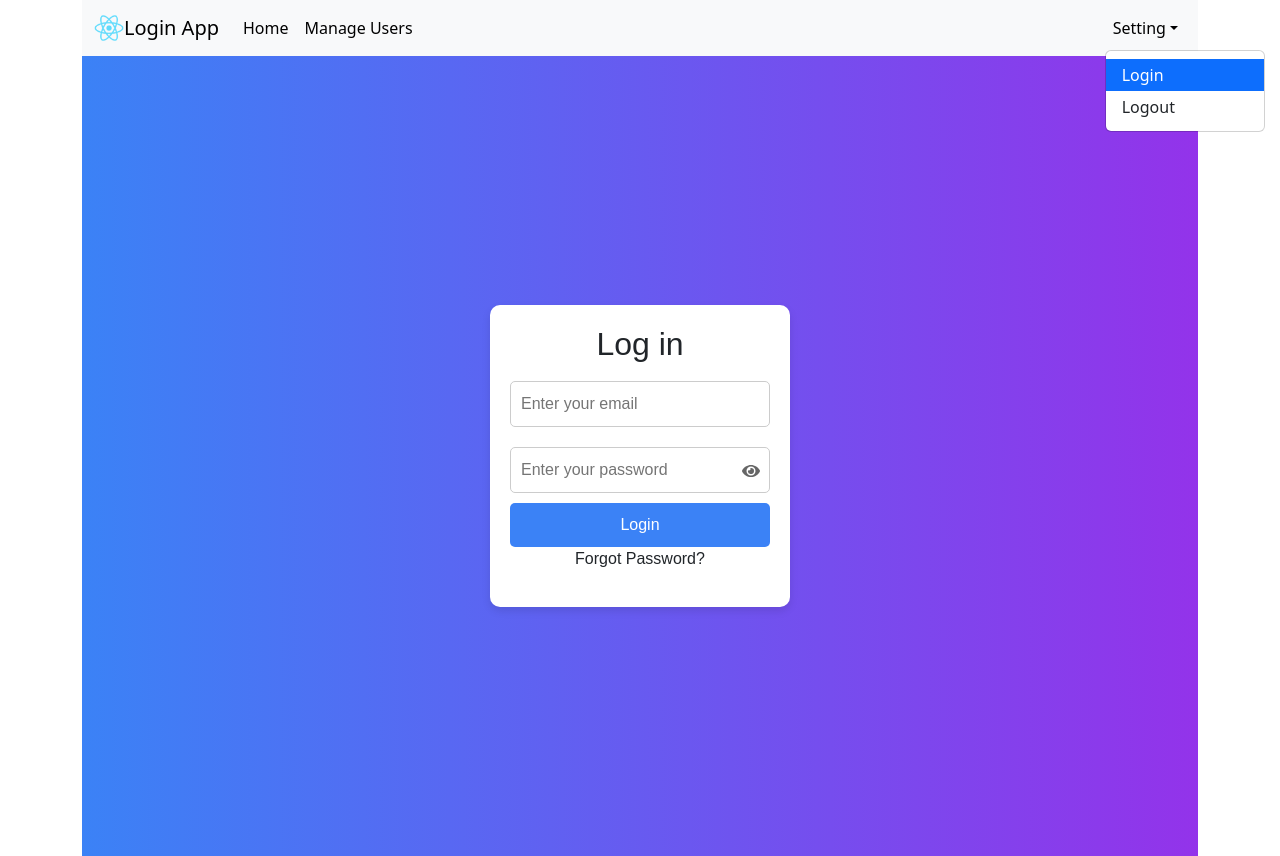
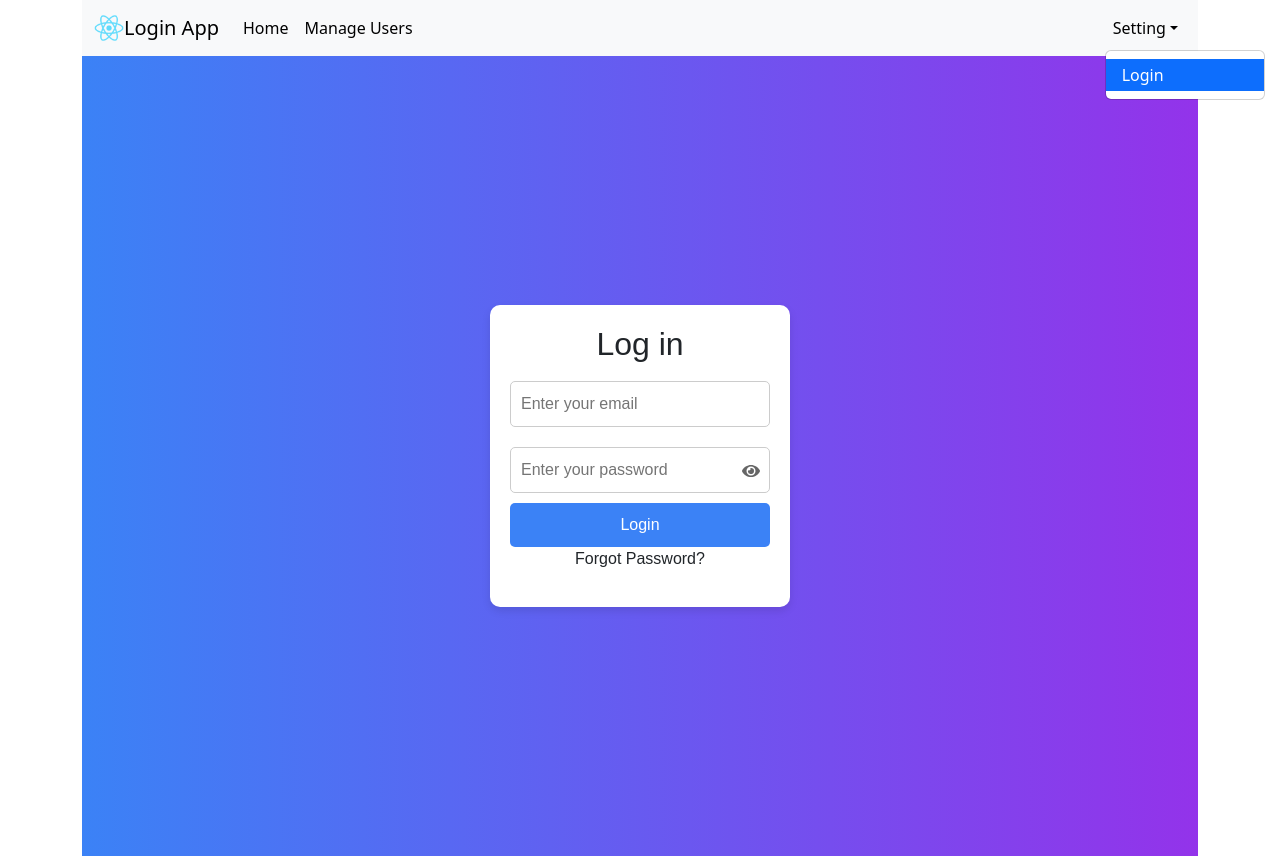
Before and after one commit to phucpham24/loginapp, a React (Create React App) app: page /login in a window 1280 px wide. Both pictures are taken after a click on the button "Setting". Built offline with nearby package versions, Linux system fonts and the light colour scheme.

Commit message:
login complete

```diff
--- a/src/components/Header.js
+++ b/src/components/Header.js
@@ -9,12 +9,12 @@ import { useContext } from 'react';
 import { UserContext } from '../context/UserContext';
 
 function Header() {
-  const {logout} = useContext(UserContext)
+  const {logout, user} = useContext(UserContext)
 
   const navigate = useNavigate();
 
   const handleLogout = ()=>{
-    localStorage.removeItem("token");
+    logout();
     navigate("/");
     toast.success("logout success!")
   }
@@ -38,13 +38,12 @@ function Header() {
               <NavLink to="/users" className="active nav-link">Manage Users</NavLink>
           </Nav>
             <Nav>
+            {user && user.email && <span className='nav-link'> Welcome {user.email} </span>}
             <NavDropdown title="Setting" id="basic-nav-dropdown">
-
-                <NavLink to="/login" className="dropdown-item">Login</NavLink>
-
-              <NavDropdown.Item onClick={()=> handleLogout()}>
-              Logout
-              </NavDropdown.Item>
+                {user && user.auth ===true
+                  ?  <NavDropdown.Item onClick={()=> handleLogout()}>Logout </NavDropdown.Item>
+                :<NavLink to="/login" className="dropdown-item">Login</NavLink>
+                }
             </NavDropdown>
           </Nav>
         </Navbar.Collapse>
--- a/src/components/login.js
+++ b/src/components/login.js
@@ -1,14 +1,16 @@
-import React, { useEffect, useState } from "react";
+import React, { useContext, useEffect, useState } from "react";
 import "./login.scss"; // Import the CSS file
 import { FaEye, FaEyeSlash } from "react-icons/fa"; // Import icons
 import { loginApi } from "../services/UserService";
 import { toast } from "react-toastify";
 import { useNavigate } from "react-router-dom";
+import { UserContext } from "../context/UserContext";
 const Login = () => {
     const [username, setUsername] = useState("");
     const [password, setPassword] = useState("");
     const [passwordVisible, setPasswordVisible] = useState(false);
 
+    const {loginContext} = useContext(UserContext)
 
     useEffect(()=>{
         let token = localStorage.getItem("token");
@@ -37,7 +39,7 @@ const Login = () => {
         let res = await loginApi(username, password);
 
         if (res && res.data.data.access_token) {
-            localStorage.setItem("token", res.data.data.access_token);
+            loginContext(username, res.data.data.access_token);
             toast.success("Login successful!");
             navigate("/")
         } else {
--- a/src/context/UserContext.js
+++ b/src/context/UserContext.js
@@ -8,11 +8,13 @@ const UserContext = React.createContext({ email: '', auth: false });
 const UserProvider = ({ children }) => {
   const [user, setUser] = React.useState({ email: '', auth: false });
 
-  const loginContext = (email) => {
+  const loginContext = (email, token) => {
     setUser((user) => ({
       email: email,
       auth: true,
     }));
+    localStorage.setItem("token", token);
+
   };
 
   const logout = () => {
```
